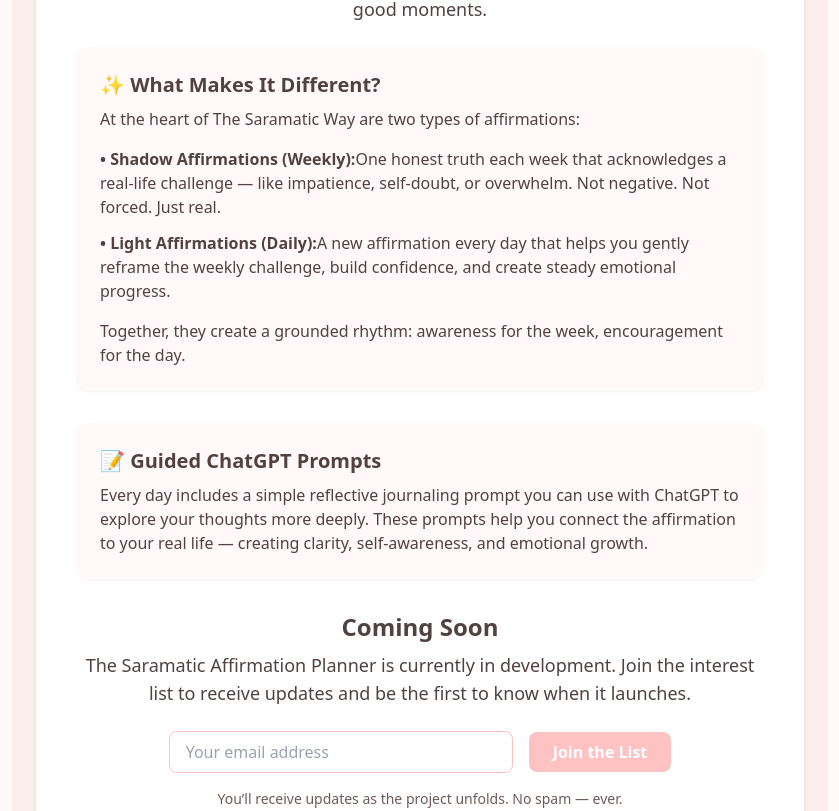
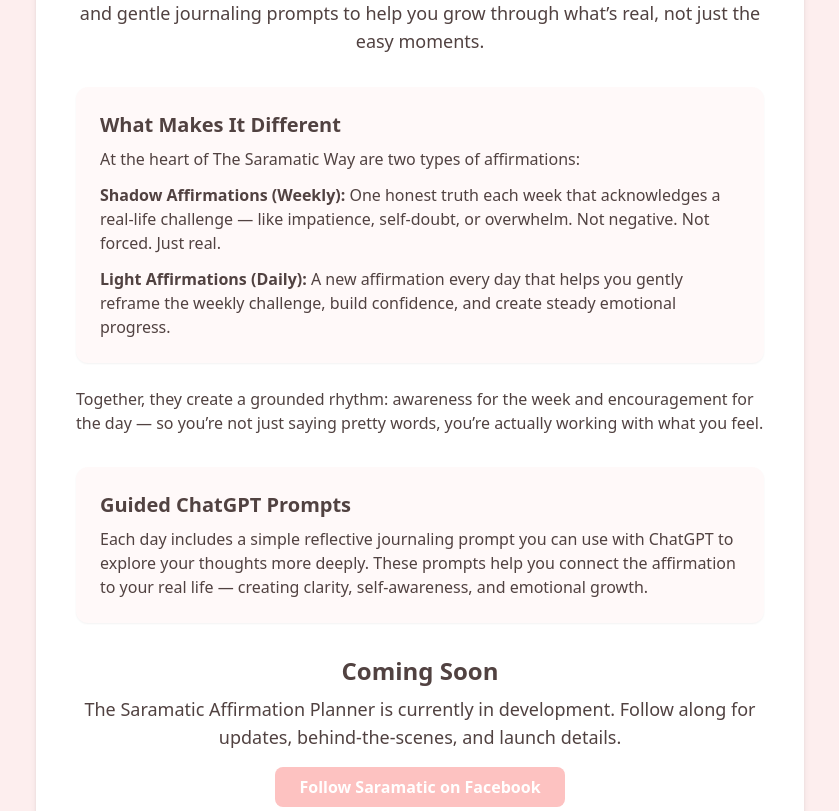
Before and after one commit to saramatic/Saramatic_website, a Next.js app: page / in a window 1280 px wide. Shown: the part 329-1140 px from the top of the page, without its empty margins (220-1059 px from the left). Built offline with nearby package versions, Linux system fonts and the light colour scheme.

Commit message:
Update coming soon layout and LeadMagnet; remove email form; refine layout

```diff
--- a/src/app/page.js
+++ b/src/app/page.js
@@ -2,7 +2,7 @@
 
 export default function Home() {
   return (
-    <main className="bg-[#fff9f9] text-[#514241] min-h-screen flex items-center justify-center px-4">
+    <main className="bg-[#fff9f9] text-[#514241] px-4 py-8">
       <LeadMagnet />
     </main>
   );
--- a/src/components/LeadMagnet.jsx
+++ b/src/components/LeadMagnet.jsx
@@ -1,4 +1,6 @@
 "use client";
+
+import Link from "next/link";
 
 export default function LeadMagnet() {
     return (
@@ -11,77 +13,66 @@
                 </h2>
 
                 {/* Description */}
-                <p className="text-base sm:text-lg font-sans mb-6 leading-relaxed">
+                <p className="text-base sm:text-lg font-sans mb-8 leading-relaxed">
                     A new approach to affirmations and self-growth — created with honesty, compassion,
                     and love. <strong>Saramatic</strong> blends weekly reflection, daily encouragement,
                     and gentle journaling prompts to help you grow through what’s real, not just the
-                    good moments.
+                    easy moments.
                 </p>
 
                 {/* Shadow + Light Explanation */}
-                <div className="text-left bg-[#fff9f9] rounded-xl p-6 mb-8 shadow-sm">
-                    <h3 className="text-xl font-semibold mb-2 font-sans">✨ What Makes It Different?</h3>
-                    <p className="font-sans mb-4">
+                <div className="text-left bg-[#fff9f9] rounded-xl p-6 mb-6 shadow-sm">
+                    <h3 className="text-xl font-semibold mb-2 font-sans">What Makes It Different</h3>
+
+                    <p className="font-sans mb-3">
                         At the heart of The Saramatic Way are two types of affirmations:
                     </p>
 
                     <p className="font-sans mb-3">
-                        <strong>• Shadow Affirmations (Weekly):</strong>
+                        <strong>Shadow Affirmations (Weekly):</strong>{" "}
                         One honest truth each week that acknowledges a real-life challenge — like
                         impatience, self-doubt, or overwhelm. Not negative. Not forced. Just real.
                     </p>
 
-                    <p className="font-sans mb-4">
-                        <strong>• Light Affirmations (Daily):</strong>
+                    <p className="font-sans">
+                        <strong>Light Affirmations (Daily):</strong>{" "}
                         A new affirmation every day that helps you gently reframe the weekly challenge,
                         build confidence, and create steady emotional progress.
                     </p>
+                </div>
 
-                    <p className="font-sans">
-                        Together, they create a grounded rhythm: awareness for the week,
-                        encouragement for the day.
-                    </p>
-                </div>
+                <p className="text-left font-sans mb-8">
+                    Together, they create a grounded rhythm: awareness for the week and
+                    encouragement for the day — so you’re not just saying pretty words, you’re
+                    actually working with what you feel.
+                </p>
 
                 {/* ChatGPT Prompts */}
                 <div className="text-left bg-[#fff9f9] rounded-xl p-6 mb-8 shadow-sm">
-                    <h3 className="text-xl font-semibold mb-2 font-sans">📝 Guided ChatGPT Prompts</h3>
+                    <h3 className="text-xl font-semibold mb-2 font-sans">Guided ChatGPT Prompts</h3>
                     <p className="font-sans">
-                        Every day includes a simple reflective journaling prompt you can use with
+                        Each day includes a simple reflective journaling prompt you can use with
                         ChatGPT to explore your thoughts more deeply. These prompts help you connect
                         the affirmation to your real life — creating clarity, self-awareness, and
                         emotional growth.
                     </p>
                 </div>
 
-                {/* Coming Soon */}
+                {/* Coming Soon + Facebook CTA */}
                 <h3 className="text-2xl font-bold mb-2 font-sans">Coming Soon</h3>
-                <p className="text-base sm:text-lg font-sans mb-6">
+                <p className="text-base sm:text-lg font-sans mb-4">
                     The Saramatic Affirmation Planner is currently in development.
-                    Join the interest list to receive updates and be the first to know when it launches.
+                    Follow along for updates, behind-the-scenes, and launch details.
                 </p>
 
-                {/* Email Form */}
-                <form className="flex flex-col sm:flex-row items-center justify-center gap-4 mt-4">
-                    <label htmlFor="email" className="sr-only">Email address</label>
-                    <input
-                        id="email"
-                        type="email"
-                        placeholder="Your email address"
-                        className="px-4 py-2 rounded-lg border border-[#fdc2c1] focus:outline-none focus:ring-2 focus:ring-[#fdc2c1] w-full sm:w-1/2 font-sans"
-                        required
-                    />
-                    <button
-                        type="submit"
-                        className="bg-[#fdc2c1] text-white px-6 py-2 rounded-lg font-semibold hover:bg-[#f5a9a7] transition-all font-sans"
-                    >
-                        Join the List
-                    </button>
-                </form>
-
-                <p className="text-sm mt-4 text-[#6f5a58] font-sans">
-                    You’ll receive updates as the project unfolds. No spam — ever.
-                </p>
+                <Link
+                    href="https://www.facebook.com/profile.php?id=61583476571040"
+                    target="_blank"
+                    rel="noopener noreferrer"
+                    className="inline-block bg-[#fdc2c1] text-white px-6 py-2 rounded-lg font-semibold hover:bg-[#f5a9a7] transition-all font-sans"
+                >
+                    Follow Saramatic on Facebook
+                </Link>
 
             </div>
         </section>
```
